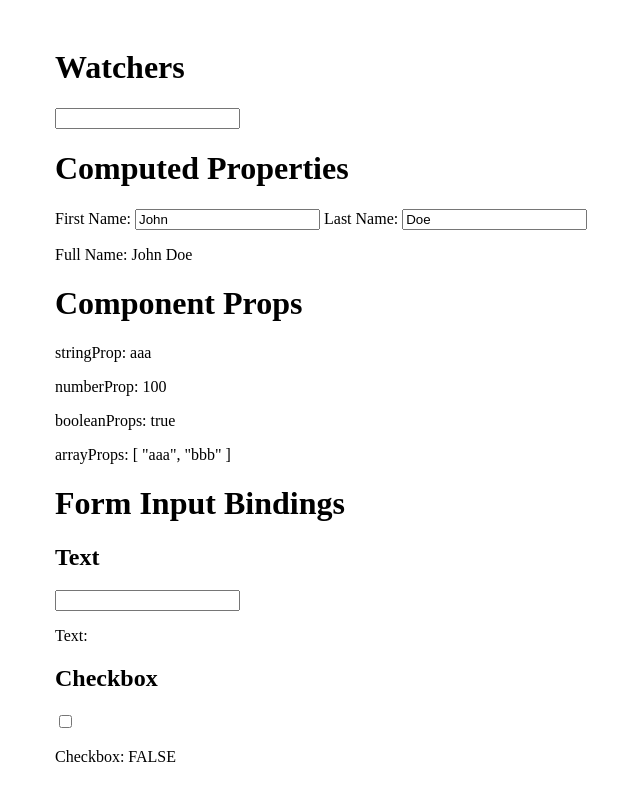
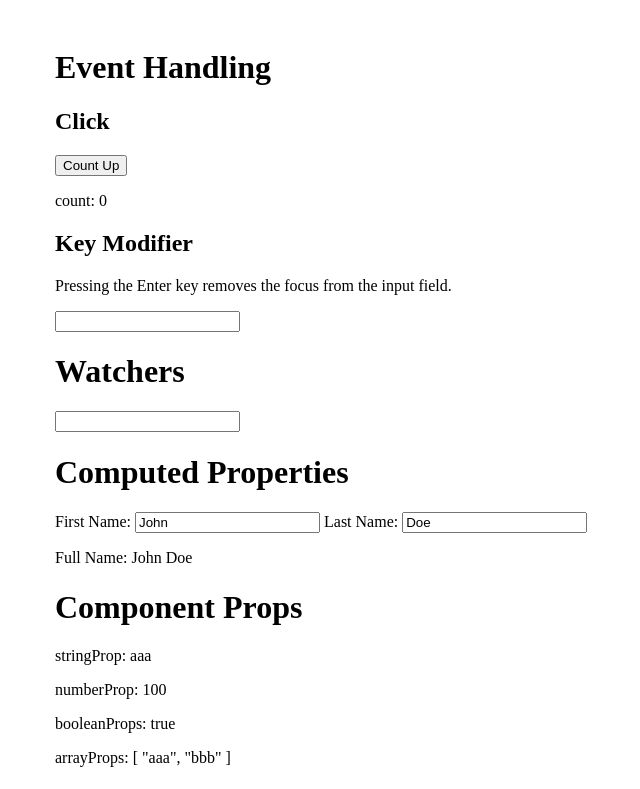
Before and after one commit to ksk1kd/vue-playground, a Vue app: page / in a window 1280 px wide. Shown: the top 789 px of the page, without its empty margins (185-825 px from the left). Built offline with nearby package versions, Linux system fonts and the light colour scheme.

Commit message:
add EventHandling component

```diff
--- a/src/App.vue
+++ b/src/App.vue
@@ -1,12 +1,14 @@
 <script setup lang="ts">
 import ComponentProps from './components/ComponentProps.vue'
 import ComputedProperties from './components/ComputedProperties.vue'
+import EventHandling from './components/EventHandling.vue'
 import FormInputBindings from './components/FormInputBindings.vue'
 import Watchers from './components/Watchers.vue'
 </script>
 
 <template>
   <div class="container">
+    <EventHandling />
     <Watchers />
     <ComputedProperties />
     <ComponentProps stringProp="aaa" :numberProp="Number(100)" :booleanProp="true" :arrayProp="['aaa', 'bbb']"/>
--- /dev/null
+++ b/src/components/EventHandling.vue
@@ -0,0 +1,26 @@
+<script setup lang="ts">
+import { ref, useTemplateRef } from 'vue'
+
+const count = ref(0)
+const input = useTemplateRef('input')
+
+const countUp = () => {
+  count.value++
+}
+</script>
+
+<template>
+  <h1>Event Handling</h1>
+
+  <section>
+    <h2>Click</h2>
+    <button @click="countUp">Count Up</button>
+    <p>count: {{ count }}</p>
+  </section>
+
+  <section>
+    <h2>Key Modifier</h2>
+    <p>Pressing the Enter key removes the focus from the input field.</p>
+    <input ref="input" @keyup.enter="input?.blur" />
+  </section>
+</template>
```
